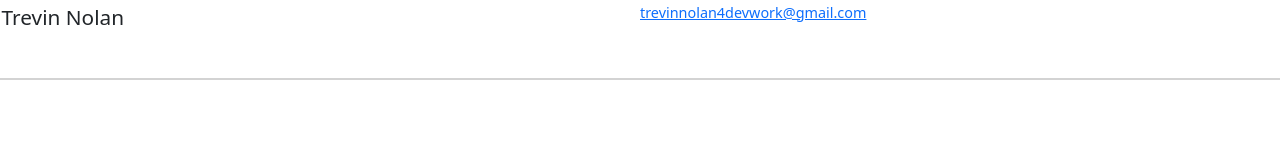
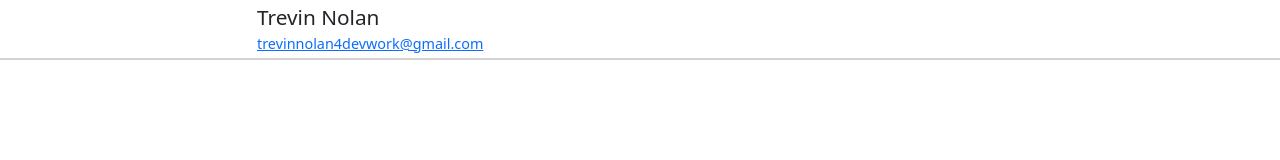
Before and after one commit to 811237/professional_Portfolio, a plain HTML site: page index.html in a window 1280 px wide. Drawn offline with nearby package versions, Linux system fonts and the light colour scheme.

Commit message:
sdfghjkl;

```diff
--- a/index.html
+++ b/index.html
@@ -19,7 +19,7 @@
     <body>
         <navbar class="top-navbar fixed-top">
                 <div class="nav-name">Trevin Nolan</div>
-                <a class="nav-email" href="#">trevinnolan4devwork@gmail.com</a>
+                <a class="nav-email" href="mailto:trevinnolan4devwork@gmail.com" target="_blank">trevinnolan4devwork@gmail.com</a>
         </navbar>
         <main></main>
         <footer></footer>
--- a/styles.css
+++ b/styles.css
@@ -19,17 +19,21 @@
 /*Class styling*/
     /*Navbar*/
     .top-navbar {
-        height: 80px;
+        height: 60px;
         display: grid;
-        grid-template: repeat(3, 1fr) / 1fr 1fr;
+        grid-template: 1fr 1fr / repeat(5, 1fr);
         padding: .1em;
         border-bottom: 2px solid lightgrey;
     }
     .nav-name {
 
+        grid-column: 2 / 3;
+        grid-row: 1 / 2;
         font-size: 1.3em;
     }
     .nav-email {
+        grid-column: 2 / 3;
+        grid-row: 2;
         font-size: 0.9em;
         text-decoration: underline;
     }
```
